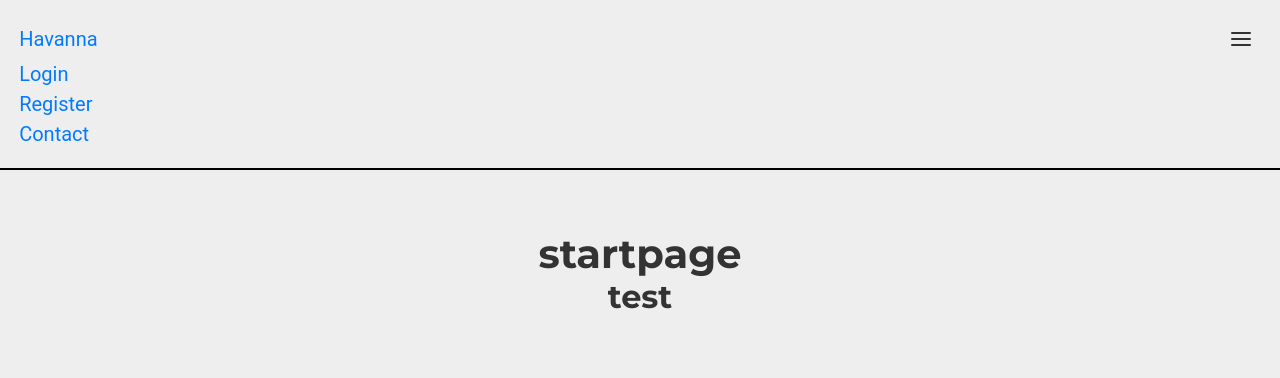
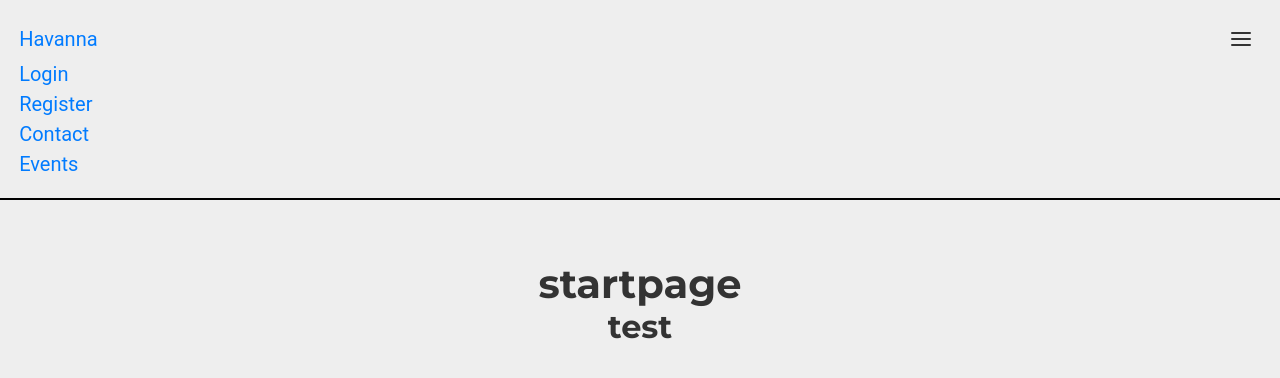
Before and after one commit to KevinCarvajal/Bokningssida, a React (Create React App) app in the folder my-app/: page / in a window 1280 px wide. Both pictures are taken after a click on the icon 1240 px from the left and 39 px from the top of the page. Shown: the top 378 px of the page. Built offline with nearby package versions, Linux system fonts and the light colour scheme.

Commit message:
link to event page

```diff
--- a/my-app/src/components/Header/index.js
+++ b/my-app/src/components/Header/index.js
@@ -32,6 +32,9 @@ const Header = () => {
             <NavItem>
               <Link to="/ContactPage">Contact</Link>
             </NavItem>
+            <NavItem>
+              <Link to="/EventPage">Events</Link>
+            </NavItem>
           </Nav>
         </Collapse>
     </Navbar>
```
